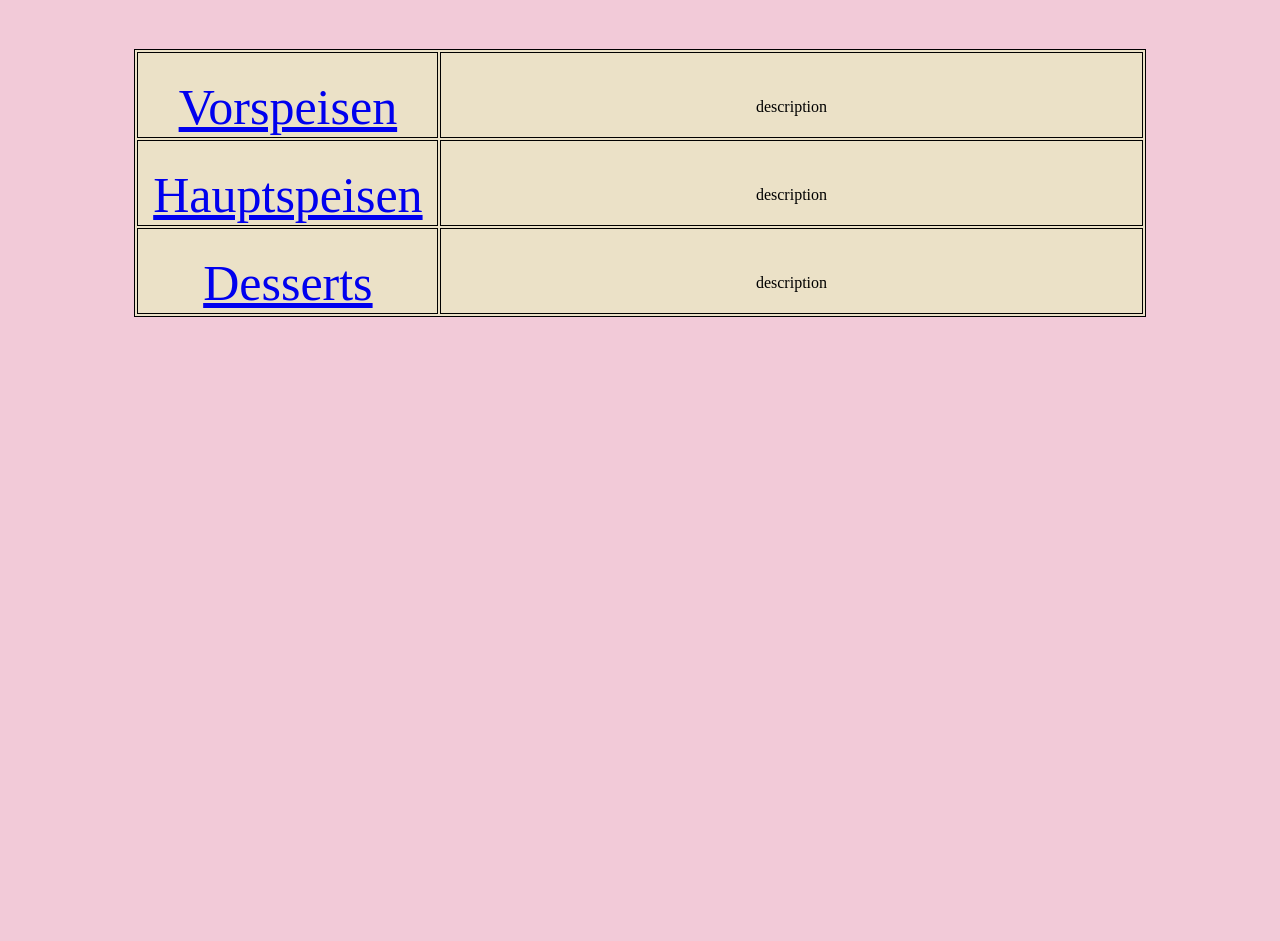
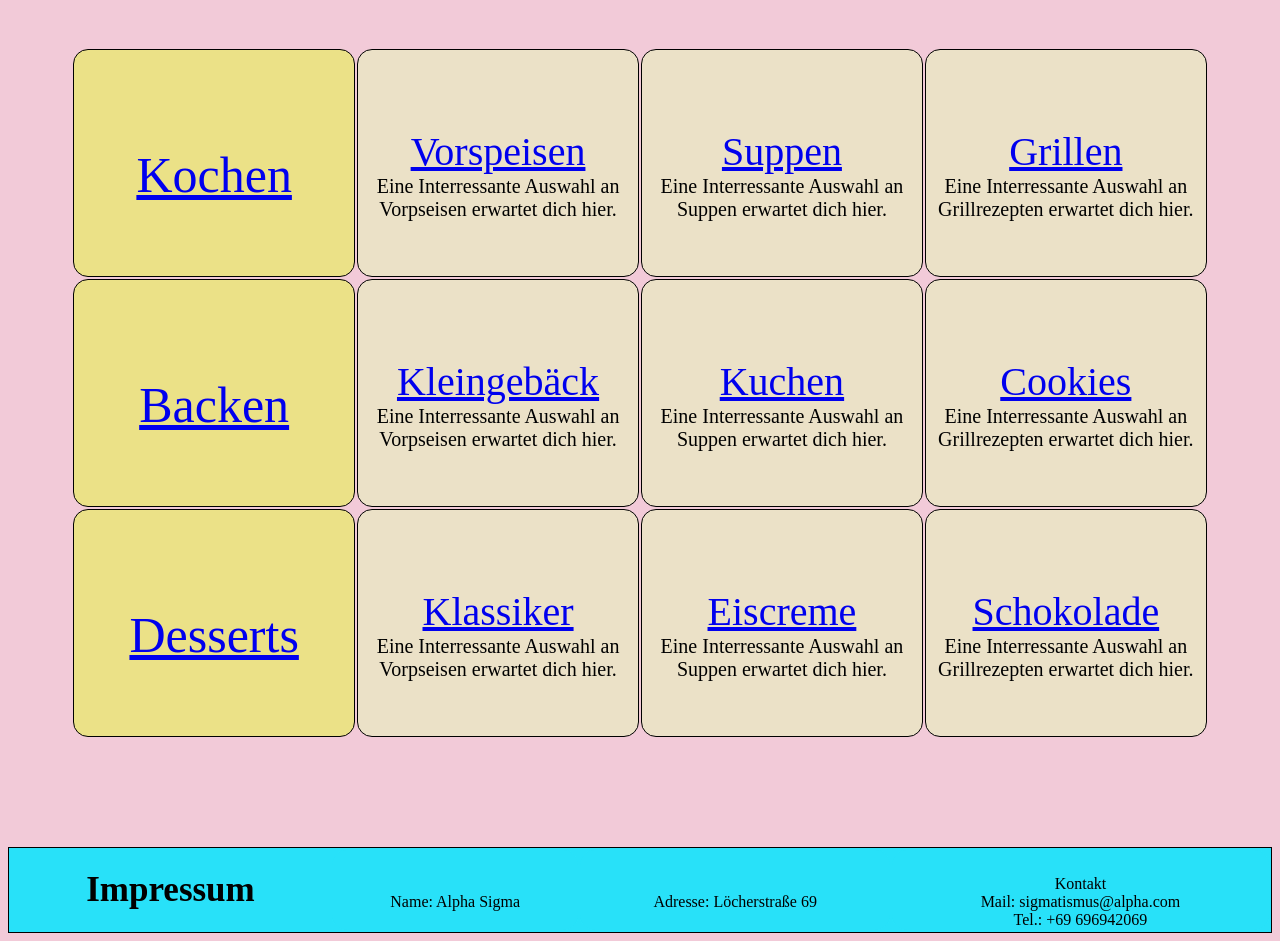
Before and after one commit to IamTimmmmi/KochRezeptSeite, a plain HTML site: page index.html in a window 1280 px wide. Shown: the part 363-1304 px from the top of the page. Before the commit the page ends 800 px from the top, so only its background shows below. Drawn offline with Linux system fonts and the light colour scheme; a script that the page names is missing.

Commit message:
Add files via upload

```diff
--- a/index.html
+++ b/index.html
@@ -32,21 +32,40 @@
 
    <br> <br>
 
-   <table width="80%" style="margin-left: auto; margin-right: auto;">
+   <table width="90%" style="margin-left: auto; margin-right: auto;">
     <tr style="border: 1px solid black">
-      <td style="font-size: 50px; width:30%"> <a href="vorspeisen.html"> Vorspeisen </a> </td>
-      <td> description </td>
+      <td style="font-size: 50px; width:25%; position: relative; background: #ebe187"> <a href="kochen.html"> Kochen </a> </td>
+	  <td style="font-size: 20px; width:25%; position: relative;"> <a href="kochen.html"  style="font-size: 40px;"> Vorspeisen </a> <br> Eine Interressante Auswahl an Vorpseisen erwartet dich hier. </td>
+	  <td style="font-size: 20px; width:25%; position: relative;"> <a href="kochen.html" style="font-size: 40px;"> Suppen </a> <br> Eine Interressante Auswahl an Suppen erwartet dich hier. </td>
+	  <td style="font-size: 20px; width:25%; position: relative;"> <a href="kochen.html" style="font-size: 40px;"> Grillen </a> <br> Eine Interressante Auswahl an Grillrezepten erwartet dich hier. </td>
     </tr>
 
 	<tr style="border: 1px solid black">
-      <td style="font-size: 50px; width:30%"> <a href="hauptspeisen.html"> Hauptspeisen </a> </td>
-      <td> description </td>
+      <td style="font-size: 50px; width:25%; position: relative; background: #ebe187"> <a href="backen.html"> Backen </a> </td>
+	  <td style="font-size: 20px; width:25%; position: relative;"> <a href="backen.html"  style="font-size: 40px;"> Kleingebäck </a> <br> Eine Interressante Auswahl an Vorpseisen erwartet dich hier. </td>
+	  <td style="font-size: 20px; width:25%; position: relative;"> <a href="backen.html" style="font-size: 40px;"> Kuchen </a> <br> Eine Interressante Auswahl an Suppen erwartet dich hier. </td>
+	  <td style="font-size: 20px; width:25%; position: relative;"> <a href="backen.html" style="font-size: 40px;"> Cookies </a> <br> Eine Interressante Auswahl an Grillrezepten erwartet dich hier. </td>
     </tr>
 
 	<tr style="border: 1px solid black">
-      <td style="font-size: 50px; width:30%"> <a href="desserts.html"> Desserts </a> </td>
-      <td> description </td>
+      <td style="font-size: 50px; width:25%; position: relative; background: #ebe187"> <a href="desserts.html"> Desserts </a> </td>
+	  <td style="font-size: 20px; width:25%; position: relative;"> <a href="desserts.html"  style="font-size: 40px;"> Klassiker </a> <br> Eine Interressante Auswahl an Vorpseisen erwartet dich hier. </td>
+	  <td style="font-size: 20px; width:25%; position: relative;"> <a href="desserts.html" style="font-size: 40px;"> Eiscreme </a> <br> Eine Interressante Auswahl an Suppen erwartet dich hier. </td>
+	  <td style="font-size: 20px; width:25%; position: relative;"> <a href="desserts.html" style="font-size: 40px;"> Schokolade </a> <br> Eine Interressante Auswahl an Grillrezepten erwartet dich hier. </td>
     </tr>
+
+
+
+    </table>
+
+	<br><br><br><br><br><br>
+    <table width="100%" style="background: #28E1F9; border: 1px solid black;">
+    <tr style="background: #28E1F9;">
+      <th style="font-size: 35px; background: #28E1F9; border: 0px solid black; text-align: center;" > Impressum </th>
+	  <td style="background: #28E1F9; height: 20px; border: 0px solid black;"> Name: Alpha Sigma </td>
+	  <td style="background: #28E1F9; height: 20px; border: 0px solid black;"> Adresse: Löcherstraße 69 </td>
+	  <td style="background: #28E1F9; height: 20px; border: 0px solid black;"> Kontakt <br> Mail: sigmatismus@alpha.com <br> Tel.: +69 696942069 </td>
+	</tr>
 
    </table>
 
--- a/style.css
+++ b/style.css
@@ -2,17 +2,20 @@
 
 
 table {
-    background: #ebe1c7;
-	border: 1px solid black;
+    background: #F2CAD8;
 	font-family: Papyrus;
 	text-align: center
 }
 
 
 td {
+	background: #ebe1c7;
 	padding-top: 25px;
 	border: 1px solid black;
+	border-radius: 15px;
+	height: 200px;
 }
+
 
 th{
   color: black;
@@ -27,5 +30,5 @@ tr {
 button {
   background-color: white;
   color: black;
-  border: 2px solid #04AA6D; /* Green */
+  border: 2px solid #04AA6D;
 }
```
Also changed, not shown: backen.html (added, +35 -0 lines), kochen.html (added, +21 -0 lines).
